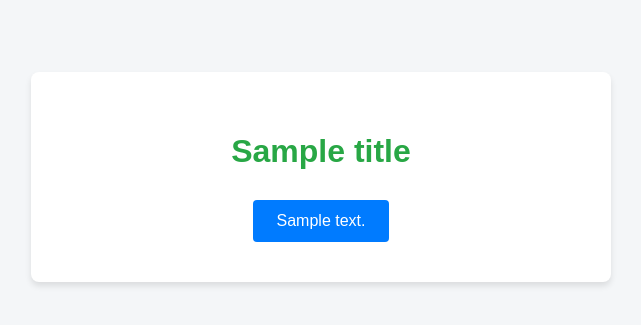
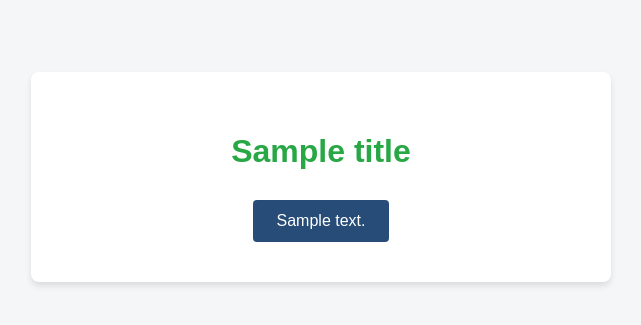
Before and after one commit to alexey-v-paramonov/sc_api, a Django app: template templates/email_confirmation_success.html in a window 1280 px wide. Shown: the part 223-548 px from the top of the page, without its empty margins (319-960 px from the left). Run offline with Django 3.2, Linux system fonts and the light colour scheme; the template is opened without the code that fills it: most values are stand-ins (such as "Sample title", 1, 10 or a date in 2020).

Commit message:
Fix color

```diff
--- a/templates/email_confirmation_success.html
+++ b/templates/email_confirmation_success.html
@@ -35,7 +35,7 @@
         }
         .btn {
             display: inline-block;
-            background-color: #007bff;
+            background-color: #274C77;
             color: white;
             text-decoration: none;
             padding: 12px 24px;
```
